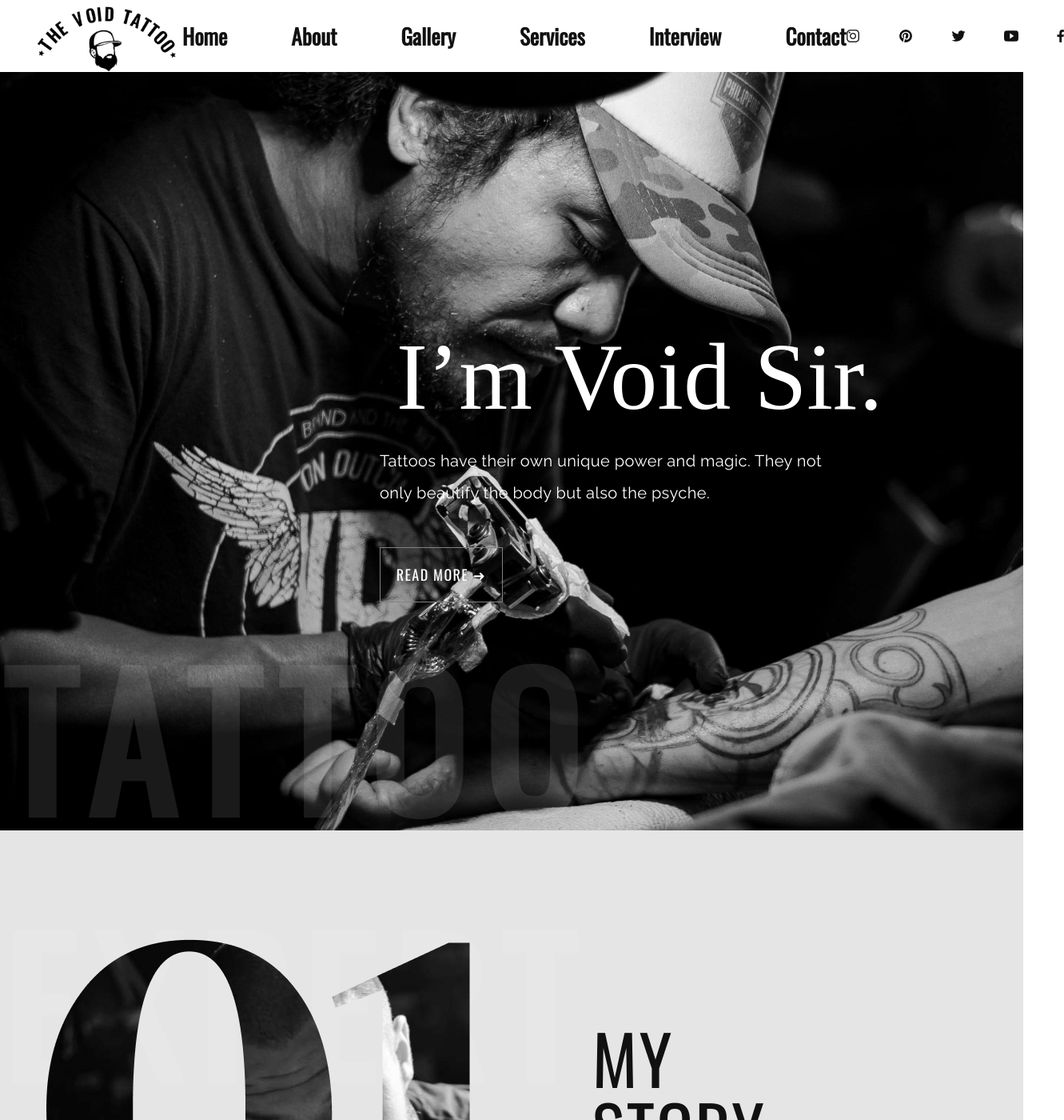
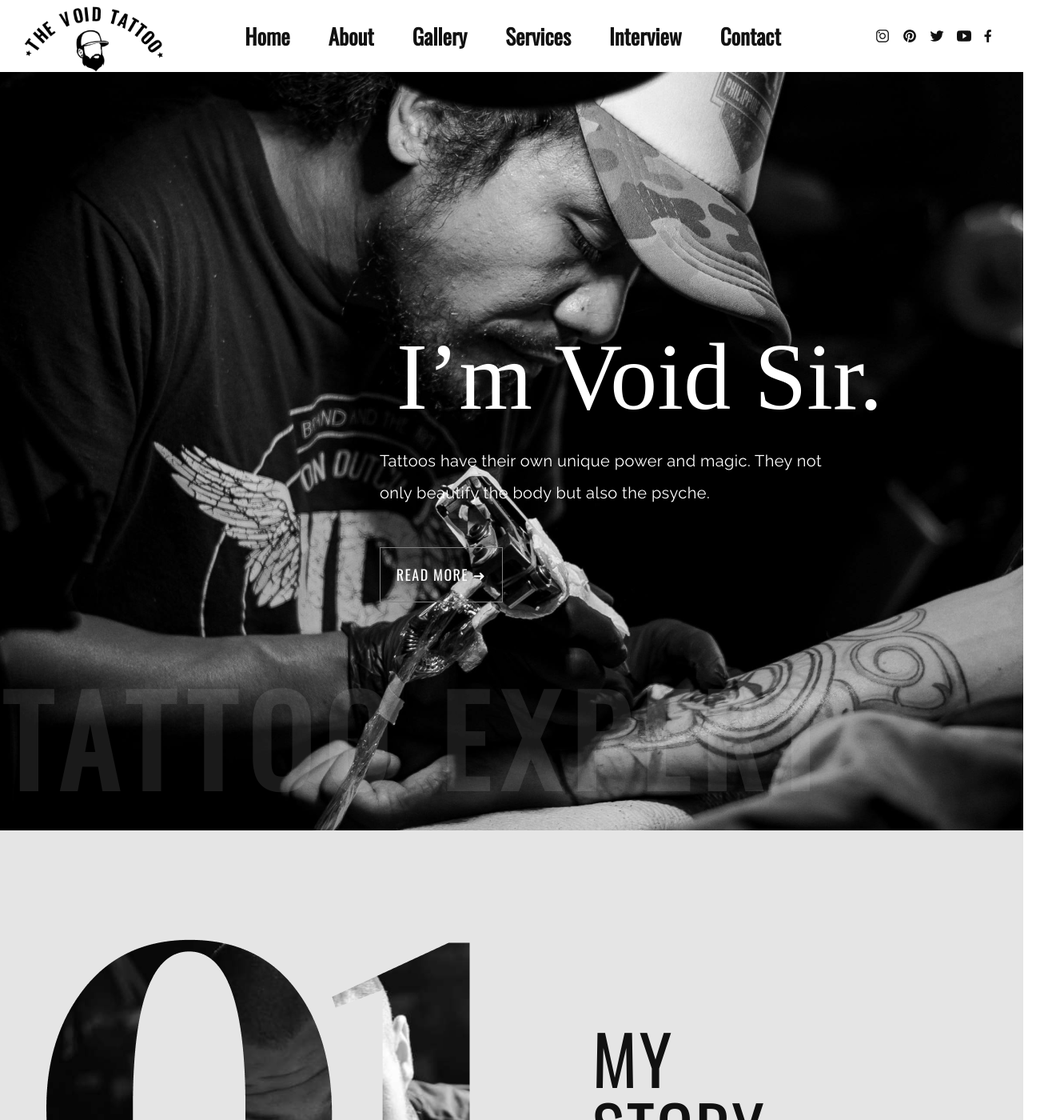
Before and after one commit to MilanEgri/tatoo, a React (Create React App) app: page / in a window 1280 px wide. Shown: the top 1400 px of the page at 80% size, 1331 px wide, since content can reach past the window. Built offline with nearby package versions, Linux system fonts and the light colour scheme; a web font is replaced by a local one.

Commit message:
1400 wifth and higher is working

```diff
--- a/src/components/style.css
+++ b/src/components/style.css
@@ -620,3 +620,38 @@
     padding-top: 151px;
     margin-left: 310px;
 }
+
+@media screen and (max-width: 1600px) {
+    .tatooExpert{
+        font-size: 150px;
+    }
+}
+@media screen and (max-width: 1500px) {
+    .links{
+        gap: 3rem;
+    }
+    .logo{
+        margin-left: 1.5rem;
+    }
+    .icons{
+        gap:1rem;
+        margin-left: 1.5rem;
+    }
+}
+@media screen and (max-width: 1400px) {
+    .reviewText{
+        font-size: 30px;
+    }
+    .quotMark {
+        font-size: 302px;
+    }
+    .nameTitle{
+        font-size: 20px;
+    }
+    .moveRight{
+        font-size: 36px;
+    }
+    .moveLeft{
+        font-size: 36px;
+    }
+}
```
